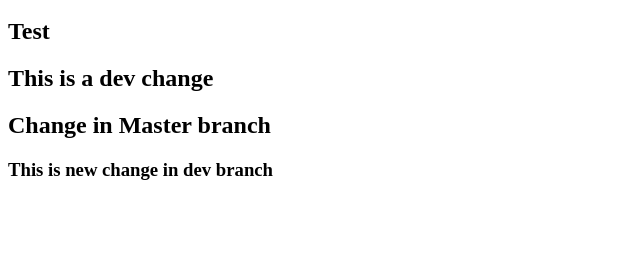
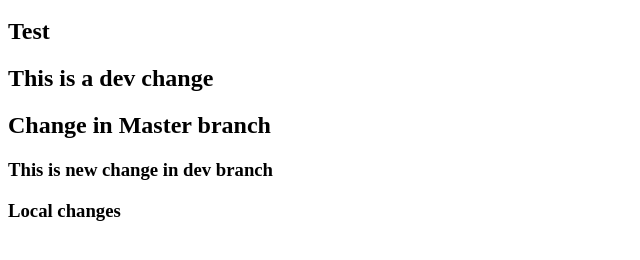
Before and after one commit to kakadeh/TrainingJuly18, a plain HTML site: page index.html in a window 1280 px wide. Shown: the part 48-308 px from the top of the page, without its empty margins (0-640 px from the left). Drawn offline with Linux system fonts and the light colour scheme.

Commit message:
local change

```diff
--- a/index.html
+++ b/index.html
@@ -3,3 +3,4 @@
 <h2> This is a dev change </h2>
 <h2> Change in Master branch</h2>
 <h3> This is new change in dev branch </h3>
+<h3> Local changes </h3>
```
